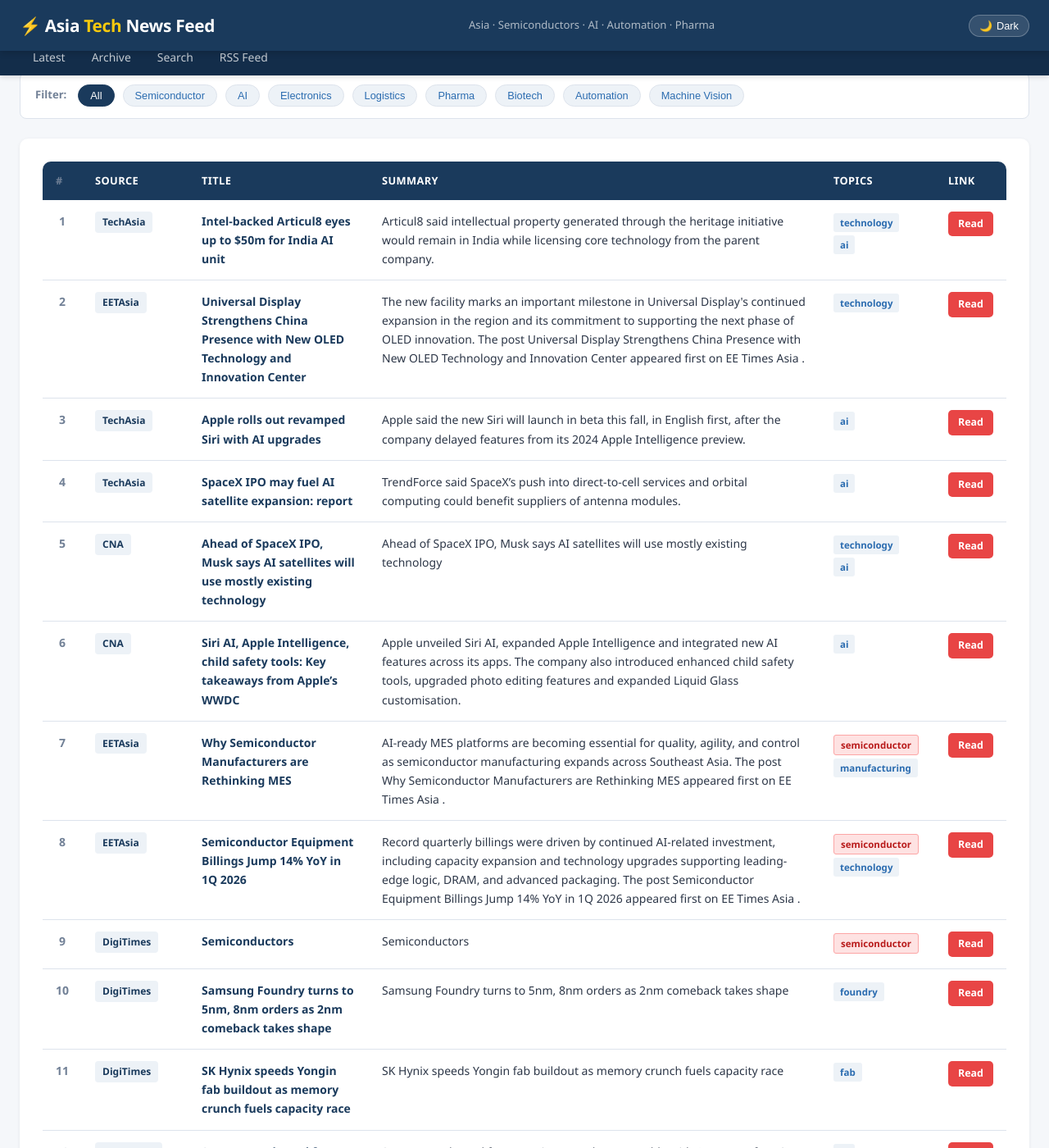
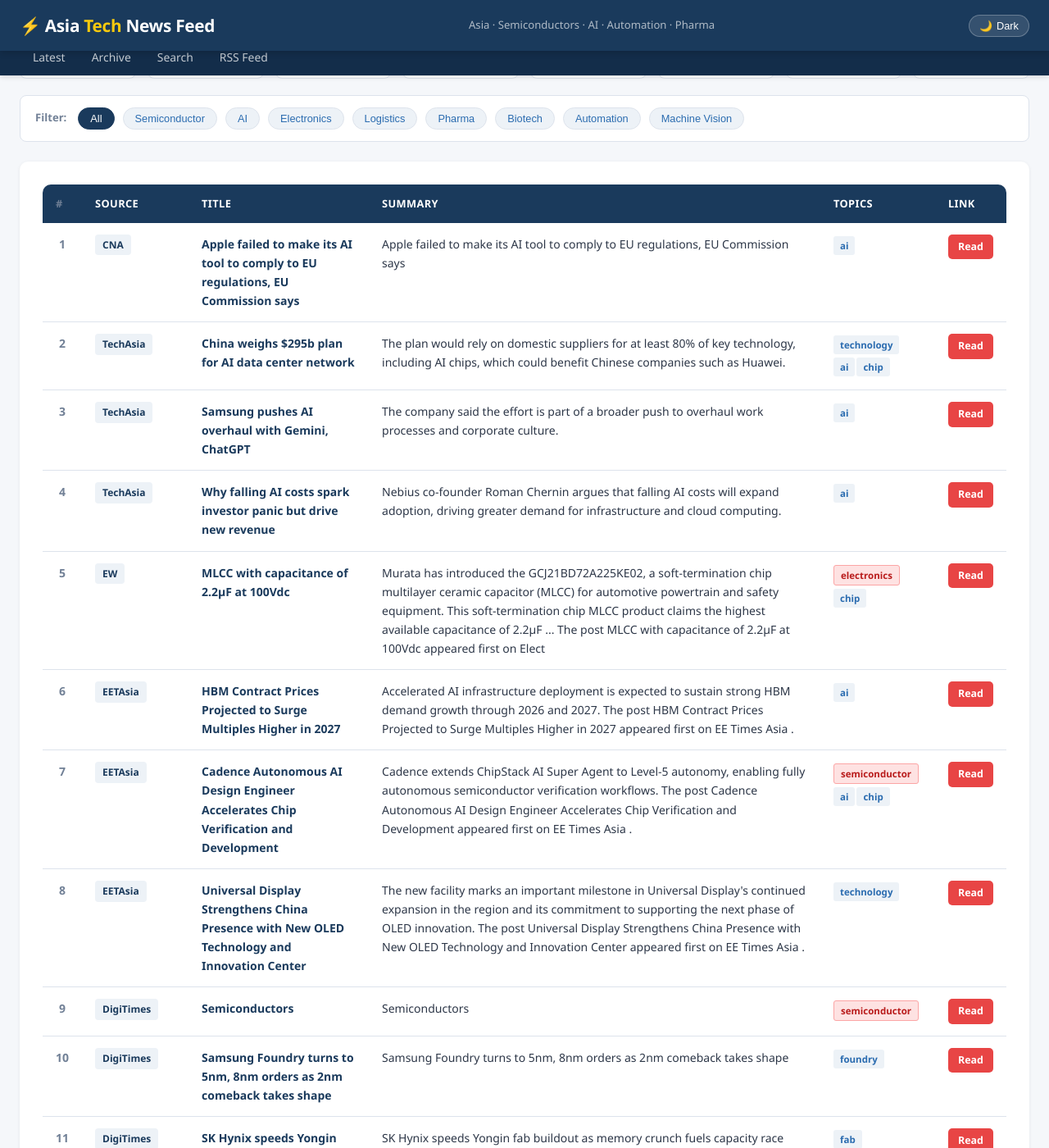
Before and after one commit to asiatechfeed/Asia-Tech-Feed, a Jekyll site: the page built from _posts/2026-06-09-asia-tech-news-digest.md, in a window 1280 px wide and 1400 px high, scrolled down 506 px. Shown: the whole window at 82% size. Built offline with Jekyll 4.4.1, drawn with Linux system fonts in a browser that asks for light colours; some of the changed text lies outside the part shown.

Commit message:
📰 News digest 2026-06-09 (17 articles)

```diff
--- a/_posts/2026-06-09-asia-tech-news-digest.md
+++ b/_posts/2026-06-09-asia-tech-news-digest.md
@@ -1,16 +1,16 @@
 ---
 layout: post
 title: "Asia Tech News Digest - June 09, 2026"
-date: 2026-06-09 10:05:10 +0800
+date: 2026-06-09 20:26:28 +0800
 articles_count: 17
-sources_count: 6
-sources: ["CNA", "DigiTimes", "EETAsia", "KED", "NikkeiAsia", "TechAsia"]
+sources_count: 7
+sources: ["CNA", "DigiTimes", "EETAsia", "EW", "KED", "NikkeiAsia", "TechAsia"]
 csv_file: /assets/data/news-2026-06-09.tsv
-featured_title: "Intel-backed Articul8 eyes up to $50m for India AI unit"
-featured_url: "https://www.techinasia.com/endowus-ceo-gregory-van-optimistic-profitability"
-featured_source: "TechAsia"
-featured_summary: "Articul8 said intellectual property generated through the heritage initiative would remain in India while licensing core technology from the parent company."
-featured_image: ""
+featured_title: "Apple failed to make its AI tool to comply to EU regulations, EU Commission says"
+featured_url: "https://www.channelnewsasia.com/business/apple-failed-make-its-ai-tool-comply-eu-regulations-eu-commission-says-6171256"
+featured_source: "CNA"
+featured_summary: "Apple failed to make its AI tool to comply to EU regulations, EU Commission says"
+featured_image: "https://dam.mediacorp.sg/image/upload/s--Mz1Wgfyf--/c_fill,g_auto,h_676,w_1200/fl_relative,g_south_east,l_mediacorp:cna:watermark:2024-04:reuters_1,w_0.1/f_auto,q_auto/v1/one-cms/core/2026-06-09T104605Z_2_LYNXMPEM580OC_RTROPTP_3_APPLE-WWDC.JPG?itok=IuFYveWM"
 ---
 
 <table class="news-table">
@@ -27,67 +27,67 @@ featured_image: ""
 <tbody>
 <tr>
   <td class="col-num">1</td>
-  <td class="col-source"><span class="source-badge">TechAsia</span></td>
-  <td class="col-title"><span class="article-title">Intel-backed Articul8 eyes up to $50m for India AI unit</span></td>
-  <td class="col-summary">Articul8 said intellectual property generated through the heritage initiative would remain in India while licensing core technology from the parent company.</td>
-  <td class="col-tags"><span class="tag ">technology</span><span class="tag "> ai </span></td>
-  <td class="col-link"><a class="btn-link" href="https://www.techinasia.com/endowus-ceo-gregory-van-optimistic-profitability" target="_blank" rel="noopener">Read</a></td>
+  <td class="col-source"><span class="source-badge">CNA</span></td>
+  <td class="col-title"><span class="article-title">Apple failed to make its AI tool to comply to EU regulations, EU Commission says</span></td>
+  <td class="col-summary">Apple failed to make its AI tool to comply to EU regulations, EU Commission says</td>
+  <td class="col-tags"><span class="tag "> ai </span></td>
+  <td class="col-link"><a class="btn-link" href="https://www.channelnewsasia.com/business/apple-failed-make-its-ai-tool-comply-eu-regulations-eu-commission-says-6171256" target="_blank" rel="noopener">Read</a></td>
 </tr>
 <tr>
   <td class="col-num">2</td>
+  <td class="col-source"><span class="source-badge">TechAsia</span></td>
+  <td class="col-title"><span class="article-title">China weighs $295b plan for AI data center network</span></td>
+  <td class="col-summary">The plan would rely on domestic suppliers for at least 80% of key technology, including AI chips, which could benefit Chinese companies such as Huawei.</td>
+  <td class="col-tags"><span class="tag ">technology</span><span class="tag "> ai </span><span class="tag ">chip</span></td>
+  <td class="col-link"><a class="btn-link" href="https://www.techinasia.com/huawei-backs-deepseek-v4-with-ascend-ai-chips" target="_blank" rel="noopener">Read</a></td>
+</tr>
+<tr>
+  <td class="col-num">3</td>
+  <td class="col-source"><span class="source-badge">TechAsia</span></td>
+  <td class="col-title"><span class="article-title">Samsung pushes AI overhaul with Gemini, ChatGPT</span></td>
+  <td class="col-summary">The company said the effort is part of a broader push to overhaul work processes and corporate culture.</td>
+  <td class="col-tags"><span class="tag "> ai </span></td>
+  <td class="col-link"><a class="btn-link" href="https://www.techinasia.com/samsung-electronics-spending-hits-257b-2025" target="_blank" rel="noopener">Read</a></td>
+</tr>
+<tr>
+  <td class="col-num">4</td>
+  <td class="col-source"><span class="source-badge">TechAsia</span></td>
+  <td class="col-title"><span class="article-title">Why falling AI costs spark investor panic but drive new revenue</span></td>
+  <td class="col-summary">Nebius co-founder Roman Chernin argues that falling AI costs will expand adoption, driving greater demand for infrastructure and cloud computing.</td>
+  <td class="col-tags"><span class="tag "> ai </span></td>
+  <td class="col-link"><a class="btn-link" href="https://www.techinasia.com/cheaper-ai-means-compute" target="_blank" rel="noopener">Read</a></td>
+</tr>
+<tr>
+  <td class="col-num">5</td>
+  <td class="col-source"><span class="source-badge">EW</span></td>
+  <td class="col-title"><span class="article-title">MLCC with capacitance of 2.2μF at 100Vdc</span></td>
+  <td class="col-summary">Murata has introduced the GCJ21BD72A225KE02, a soft-termination chip multilayer ceramic capacitor (MLCC) for automotive powertrain and safety equipment. This soft-termination chip MLCC product claims the highest available capacitance of 2.2μF ... The post MLCC with capacitance of 2.2μF at 100Vdc appeared first on Elect</td>
+  <td class="col-tags"><span class="tag semi">electronics</span><span class="tag ">chip</span></td>
+  <td class="col-link"><a class="btn-link" href="https://www.electronicsweekly.com/news/products/passives/mlcc-with-capacitance-of-2-2%ce%bcf-at-100vdc-2026-06/" target="_blank" rel="noopener">Read</a></td>
+</tr>
+<tr>
+  <td class="col-num">6</td>
+  <td class="col-source"><span class="source-badge">EETAsia</span></td>
+  <td class="col-title"><span class="article-title">HBM Contract Prices Projected to Surge Multiples Higher in 2027</span></td>
+  <td class="col-summary">Accelerated AI infrastructure deployment is expected to sustain strong HBM demand growth through 2026 and 2027. The post HBM Contract Prices Projected to Surge Multiples Higher in 2027 appeared first on EE Times Asia .</td>
+  <td class="col-tags"><span class="tag "> ai </span></td>
+  <td class="col-link"><a class="btn-link" href="https://www.eetasia.com/hbm-contract-prices-projected-to-surge-multiples-higher-in-2027/" target="_blank" rel="noopener">Read</a></td>
+</tr>
+<tr>
+  <td class="col-num">7</td>
+  <td class="col-source"><span class="source-badge">EETAsia</span></td>
+  <td class="col-title"><span class="article-title">Cadence Autonomous AI Design Engineer Accelerates Chip Verification and Development</span></td>
+  <td class="col-summary">Cadence extends ChipStack AI Super Agent to Level-5 autonomy, enabling fully autonomous semiconductor verification workflows. The post Cadence Autonomous AI Design Engineer Accelerates Chip Verification and Development appeared first on EE Times Asia .</td>
+  <td class="col-tags"><span class="tag semi">semiconductor</span><span class="tag "> ai </span><span class="tag ">chip</span></td>
+  <td class="col-link"><a class="btn-link" href="https://www.eetasia.com/cadence-autonomous-ai-design-engineer-accelerates-chip-verification-and-development/" target="_blank" rel="noopener">Read</a></td>
+</tr>
+<tr>
+  <td class="col-num">8</td>
   <td class="col-source"><span class="source-badge">EETAsia</span></td>
   <td class="col-title"><span class="article-title">Universal Display Strengthens China Presence with New OLED Technology and Innovation Center</span></td>
   <td class="col-summary">The new facility marks an important milestone in Universal Display's continued expansion in the region and its commitment to supporting the next phase of OLED innovation. The post Universal Display Strengthens China Presence with New OLED Technology and Innovation Center appeared first on EE Times Asia .</td>
   <td class="col-tags"><span class="tag ">technology</span></td>
   <td class="col-link"><a class="btn-link" href="https://www.eetasia.com/universal-display-strengthens-china-presence-with-new-oled-technology-and-innovation-center/" target="_blank" rel="noopener">Read</a></td>
-</tr>
-<tr>
-  <td class="col-num">3</td>
-  <td class="col-source"><span class="source-badge">TechAsia</span></td>
-  <td class="col-title"><span class="article-title">Apple rolls out revamped Siri with AI upgrades</span></td>
-  <td class="col-summary">Apple said the new Siri will launch in beta this fall, in English first, after the company delayed features from its 2024 Apple Intelligence preview.</td>
-  <td class="col-tags"><span class="tag "> ai </span></td>
-  <td class="col-link"><a class="btn-link" href="https://www.techinasia.com/apple-ramps-ai-investment-lifts-share" target="_blank" rel="noopener">Read</a></td>
-</tr>
-<tr>
-  <td class="col-num">4</td>
-  <td class="col-source"><span class="source-badge">TechAsia</span></td>
-  <td class="col-title"><span class="article-title">SpaceX IPO may fuel AI satellite expansion: report</span></td>
-  <td class="col-summary">TrendForce said SpaceX’s push into direct-to-cell services and orbital computing could benefit suppliers of antenna modules.</td>
-  <td class="col-tags"><span class="tag "> ai </span></td>
-  <td class="col-link"><a class="btn-link" href="https://www.techinasia.com/spacex-ipo-could-make-elon-musk-first-trillionaire" target="_blank" rel="noopener">Read</a></td>
-</tr>
-<tr>
-  <td class="col-num">5</td>
-  <td class="col-source"><span class="source-badge">CNA</span></td>
-  <td class="col-title"><span class="article-title">Ahead of SpaceX IPO, Musk says AI satellites will use mostly existing technology</span></td>
-  <td class="col-summary">Ahead of SpaceX IPO, Musk says AI satellites will use mostly existing technology</td>
-  <td class="col-tags"><span class="tag ">technology</span><span class="tag "> ai </span></td>
-  <td class="col-link"><a class="btn-link" href="https://www.channelnewsasia.com/business/ahead-spacex-ipo-musk-says-ai-satellites-will-use-mostly-existing-technology-6170216" target="_blank" rel="noopener">Read</a></td>
-</tr>
-<tr>
-  <td class="col-num">6</td>
-  <td class="col-source"><span class="source-badge">CNA</span></td>
-  <td class="col-title"><span class="article-title">Siri AI, Apple Intelligence, child safety tools: Key takeaways from Apple’s WWDC</span></td>
-  <td class="col-summary">Apple unveiled Siri AI, expanded Apple Intelligence and integrated new AI features across its apps. The company also introduced enhanced child safety tools, upgraded photo editing features and expanded Liquid Glass customisation.</td>
-  <td class="col-tags"><span class="tag "> ai </span></td>
-  <td class="col-link"><a class="btn-link" href="https://www.channelnewsasia.com/living/apple-wwdc-2026-siri-ai-child-safety-tools-6169861" target="_blank" rel="noopener">Read</a></td>
-</tr>
-<tr>
-  <td class="col-num">7</td>
-  <td class="col-source"><span class="source-badge">EETAsia</span></td>
-  <td class="col-title"><span class="article-title">Why Semiconductor Manufacturers are Rethinking MES</span></td>
-  <td class="col-summary">AI-ready MES platforms are becoming essential for quality, agility, and control as semiconductor manufacturing expands across Southeast Asia. The post Why Semiconductor Manufacturers are Rethinking MES appeared first on EE Times Asia .</td>
-  <td class="col-tags"><span class="tag semi">semiconductor</span><span class="tag ">manufacturing</span></td>
-  <td class="col-link"><a class="btn-link" href="https://www.eetasia.com/why-semiconductor-manufacturers-are-rethinking-mes/" target="_blank" rel="noopener">Read</a></td>
-</tr>
-<tr>
-  <td class="col-num">8</td>
-  <td class="col-source"><span class="source-badge">EETAsia</span></td>
-  <td class="col-title"><span class="article-title">Semiconductor Equipment Billings Jump 14% YoY in 1Q 2026</span></td>
-  <td class="col-summary">Record quarterly billings were driven by continued AI-related investment, including capacity expansion and technology upgrades supporting leading-edge logic, DRAM, and advanced packaging. The post Semiconductor Equipment Billings Jump 14% YoY in 1Q 2026 appeared first on EE Times Asia .</td>
-  <td class="col-tags"><span class="tag semi">semiconductor</span><span class="tag ">technology</span></td>
-  <td class="col-link"><a class="btn-link" href="https://www.eetasia.com/semiconductor-equipment-billings-jump-14-yoy-in-1q-2026/" target="_blank" rel="noopener">Read</a></td>
 </tr>
 <tr>
   <td class="col-num">9</td>
@@ -116,26 +116,26 @@ featured_image: ""
 <tr>
   <td class="col-num">12</td>
   <td class="col-source"><span class="source-badge">NikkeiAsia</span></td>
+  <td class="col-title"><span class="article-title">Semiconductor advances a 'must' for data centers, says Tokyo Electron boss</span></td>
+  <td class="col-summary">Semiconductor advances a 'must' for data centers, says Tokyo Electron boss</td>
+  <td class="col-tags"><span class="tag semi">semiconductor</span></td>
+  <td class="col-link"><a class="btn-link" href="https://asia.nikkei.com/spotlight/the-future-of-asia/future-of-asia-2026/semiconductor-advances-a-must-for-data-centers-says-tokyo-electron-boss" target="_blank" rel="noopener">Read</a></td>
+</tr>
+<tr>
+  <td class="col-num">13</td>
+  <td class="col-source"><span class="source-badge">NikkeiAsia</span></td>
+  <td class="col-title"><span class="article-title">From Nintendo to Sanrio, Japanese entertainment stocks face AI headwinds</span></td>
+  <td class="col-summary">From Nintendo to Sanrio, Japanese entertainment stocks face AI headwinds</td>
+  <td class="col-tags"><span class="tag "> ai </span></td>
+  <td class="col-link"><a class="btn-link" href="https://asia.nikkei.com/business/media-entertainment/from-nintendo-to-sanrio-japanese-entertainment-stocks-face-ai-headwinds" target="_blank" rel="noopener">Read</a></td>
+</tr>
+<tr>
+  <td class="col-num">14</td>
+  <td class="col-source"><span class="source-badge">NikkeiAsia</span></td>
   <td class="col-title"><span class="article-title">Sony eyes rebound from Xperia smartphone stumble with AI camera functions</span></td>
   <td class="col-summary">Sony eyes rebound from Xperia smartphone stumble with AI camera functions</td>
   <td class="col-tags"><span class="tag "> ai </span></td>
   <td class="col-link"><a class="btn-link" href="https://asia.nikkei.com/business/electronics/sony-eyes-rebound-from-xperia-smartphone-stumble-with-ai-camera-functions" target="_blank" rel="noopener">Read</a></td>
-</tr>
-<tr>
-  <td class="col-num">13</td>
-  <td class="col-source"><span class="source-badge">NikkeiAsia</span></td>
-  <td class="col-title"><span class="article-title">Apple, Google team on AI as Apple Intelligence awaits China approval</span></td>
-  <td class="col-summary">Apple, Google team on AI as Apple Intelligence awaits China approval</td>
-  <td class="col-tags"><span class="tag "> ai </span></td>
-  <td class="col-link"><a class="btn-link" href="https://asia.nikkei.com/business/technology/apple-google-team-on-ai-as-apple-intelligence-awaits-china-approval" target="_blank" rel="noopener">Read</a></td>
-</tr>
-<tr>
-  <td class="col-num">14</td>
-  <td class="col-source"><span class="source-badge">NikkeiAsia</span></td>
-  <td class="col-title"><span class="article-title">Nvidia's Jensen Huang charms South Korea, clinching AI factory deal with SK</span></td>
-  <td class="col-summary">Nvidia's Jensen Huang charms South Korea, clinching AI factory deal with SK</td>
-  <td class="col-tags"><span class="tag "> ai </span></td>
-  <td class="col-link"><a class="btn-link" href="https://asia.nikkei.com/business/technology/artificial-intelligence/nvidia-s-jensen-huang-charms-south-korea-clinching-ai-factory-deal-with-sk" target="_blank" rel="noopener">Read</a></td>
 </tr>
 <tr>
   <td class="col-num">15</td>
```
Also changed, not shown: _digest_meta.json (+14 -13 lines), assets/data/news-2026-06-09.tsv (+11 -11 lines), assets/data/search-index.json (+95 -94 lines).
